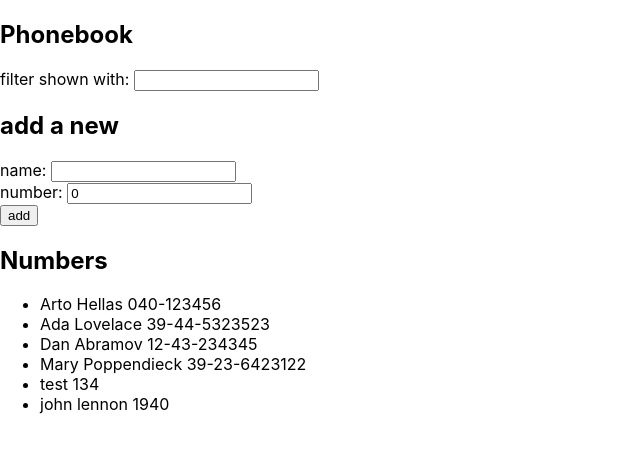
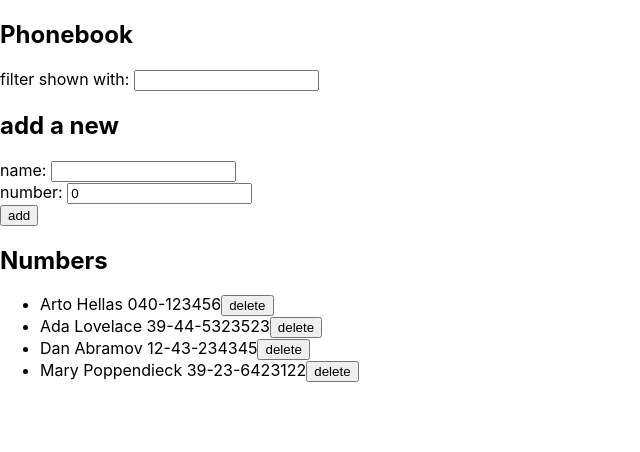
Before and after one commit to UponTheSky/fullstackopen, a React (Create React App) app in the folder projects/frontend/: page / in a window 1280 px wide. Shown: the top 452 px of the page, without its empty margins (0-640 px from the left). Built offline with nearby package versions, Linux system fonts and the light colour scheme; data requests are answered from the project's data file.

Commit message:
part2: ex2.17

```diff
--- a/projects/frontend/db.json
+++ b/projects/frontend/db.json
@@ -19,16 +19,6 @@
       "name": "Mary Poppendieck",
       "number": "39-23-6423122",
       "id": 4
-    },
-    {
-      "name": "test",
-      "number": 134,
-      "id": 5
-    },
-    {
-      "name": "john lennon",
-      "number": 1940,
-      "id": 6
     }
   ],
   "notes": [
--- a/projects/frontend/src/App.tsx
+++ b/projects/frontend/src/App.tsx
@@ -9,11 +9,9 @@
 import { Persons } from './components/Persons';
 
 const App = () => {
-  const [persons, setPersons] = useState<Partial<PersonType>[]>([
-    { name: 'Arto Hellas' }
-  ]);
+  const [persons, setPersons] = useState<PersonType[]>([]);
   const [newName, setNewName] = useState<PersonType['name']>('');
-  const [newNumber, setNewNumber] = useState<PersonType['number']>(0);
+  const [newNumber, setNewNumber] = useState<PersonType['number']>('0');
   const [searchedName, setSearchedName] = useState('');
 
   useEffect(() => {
@@ -29,11 +27,21 @@
     setNewName(event.target.value);
   };
   const handleNumberInput: ChangeEventHandler<HTMLInputElement> = (event) => {
-    setNewNumber(Number(event.target.value));
+    setNewNumber(event.target.value);
   };
   const handleSearchInput: ChangeEventHandler<HTMLInputElement> = (event) => {
     setSearchedName(event.target.value);
   };
+  const deletePersonHandler = async (id: number) => {
+    const deletedPerson = persons.find(person => person.id == id);
+
+    if (deletedPerson && window.confirm(`Delete ${deletedPerson.name}?`)) {
+      const deletedData = await personAPI.delete_(id);
+      if (deletedData) {
+        setPersons(prev => prev.filter(person => person.id && (person.id !== id)));
+      }
+    }
+  }
 
   const handleSubmitForm: FormEventHandler = async (event) => {
     event.preventDefault();
@@ -47,7 +55,7 @@
     const postPerson = await personAPI.create(newPerson);
 
     if (postPerson) {
-      setPersons(prev => [...prev, { name: newName, number: newNumber }]);
+      setPersons(prev => [...prev, postPerson]);
       setNewName('');
     }
   };
@@ -69,7 +77,7 @@
         handleSubmitForm={handleSubmitForm}
       />
       <h2>Numbers</h2>
-      <Persons persons={personsShown} />
+      <Persons persons={personsShown} deletePersonHandler={deletePersonHandler} />
     </div>
   );
 }
--- a/projects/frontend/src/api/persons.ts
+++ b/projects/frontend/src/api/persons.ts
@@ -19,4 +19,9 @@
   return response.data;
 };
 
-export default { getAll, create, update };
+const delete_ = async (id: PersonType['id']) => {
+  const response = await axios.delete<PersonType>(`${baseURL}/${id}`);
+  return response.data;
+}
+
+export default { getAll, create, update, delete_ };
--- a/projects/frontend/src/components/PersonFrom.tsx
+++ b/projects/frontend/src/components/PersonFrom.tsx
@@ -2,7 +2,7 @@
 
 interface PersonFormProps {
   newName: string;
-  newNumber: number;
+  newNumber: string;
   handleNameInput: ChangeEventHandler<HTMLInputElement>;
   handleNumberInput: ChangeEventHandler<HTMLInputElement>;
   handleSubmitForm: FormEventHandler;
--- a/projects/frontend/src/components/Persons.tsx
+++ b/projects/frontend/src/components/Persons.tsx
@@ -3,13 +3,19 @@
 import { PersonType } from '../types';
 
 interface PersonsProps {
-  persons: Partial<PersonType>[];
+  persons: PersonType[];
+  deletePersonHandler: (id: number) => void;
 }
 
-export function Persons({ persons }: PersonsProps) {
+export function Persons({ persons, deletePersonHandler }: PersonsProps) {
   return (
     <ul>
-      {persons.map(({ name, number }) => <li key={name}>{name} {number}</li>)}
+      {persons.map(({ name, number, id }) => (
+        <li key={name}>
+         {name} {number}
+          <button onClick={() => { deletePersonHandler(id) }}>delete</button>
+        </li>
+      ))}
     </ul>
   );
 }
--- a/projects/frontend/src/types.ts
+++ b/projects/frontend/src/types.ts
@@ -1,5 +1,5 @@
 export interface PersonType {
   name: string;
-  number: number;
+  number: string;
   id: number;
 }
```
